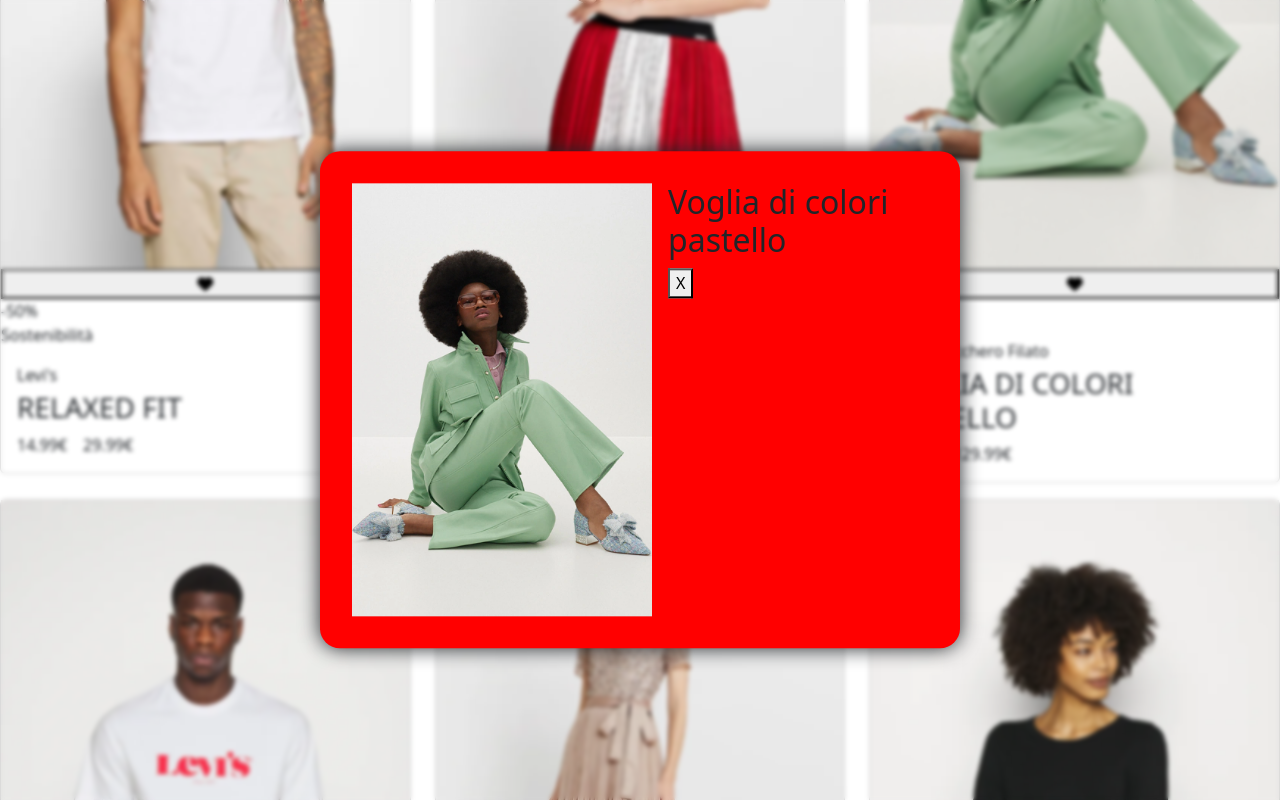
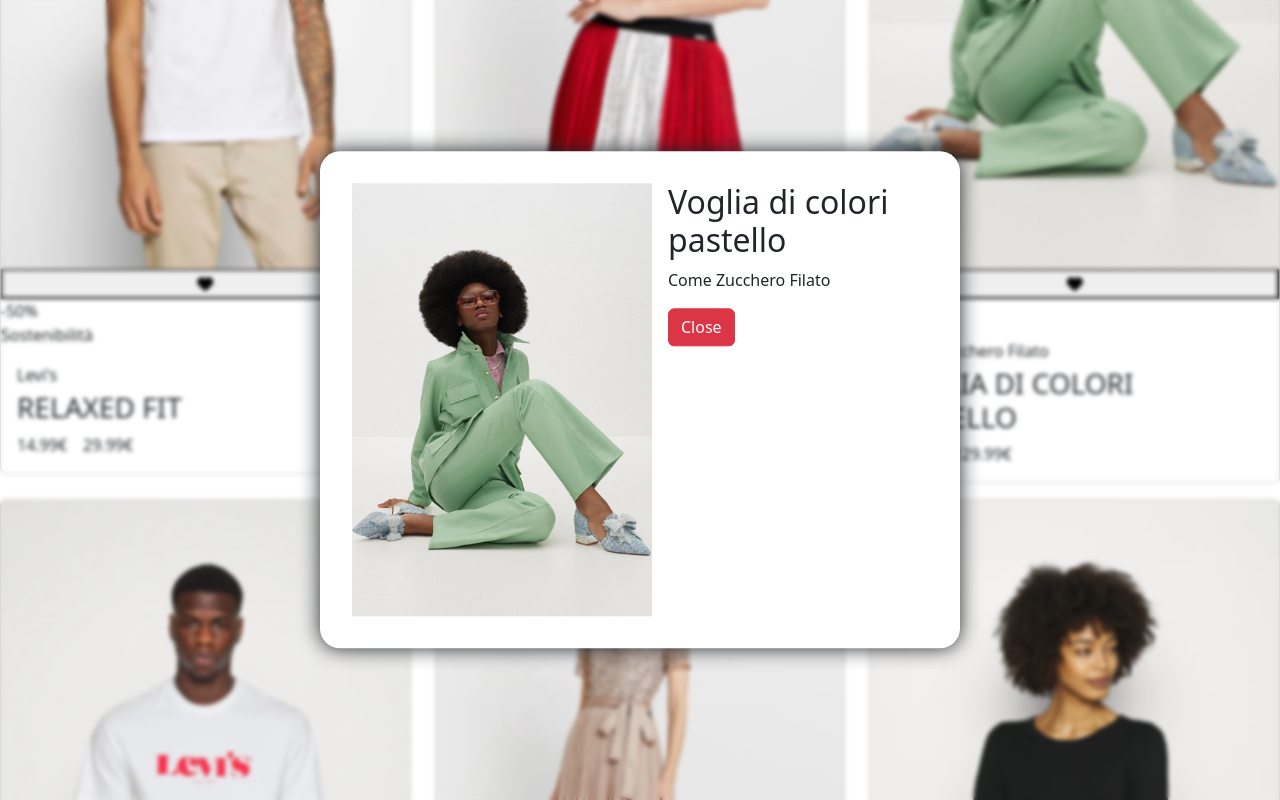
Before and after one commit to manuelloverso/vite-boolando, a Vue app: page / in a window 1280 px wide. Both pictures are taken after a click on the element "VOGLIA DI COLORI PASTELLO". Shown: the part 415-1215 px from the top of the page. Built offline with nearby package versions, Linux system fonts and the light colour scheme; data requests are answered from the project's data file; the HTML template or start-up script is replaced by a standard one.

Commit message:
add some style

```diff
--- a/src/App.vue
+++ b/src/App.vue
@@ -16,16 +16,13 @@ export default {
       store,
       isModalShowing: false,
       modalProduct: {},
-      isBlur: false,
     };
   },
 
   methods: {
     fillModal(product) {
-      this.isBlur = true;
       this.isModalShowing = true;
       this.modalProduct = product;
-      console.log(this.modalProduct);
     },
   },
 
@@ -38,16 +35,23 @@ export default {
 <template>
   <body>
     <div v-if="isModalShowing" class="overlay"></div>
+    <!-- modal card showed on article's name click -->
     <div v-if="isModalShowing" class="my-modal">
       <img :src="'/images/' + modalProduct.frontImage" alt="" />
       <div class="product-info">
         <h2>{{ modalProduct.name }}</h2>
-        <button @click="isModalShowing = false">X</button>
+        <p>{{ modalProduct.brand }}</p>
+        <button class="btn btn-danger" @click="isModalShowing = false">
+          Close
+        </button>
       </div>
     </div>
+    <!-- site header -->
     <AppHeader />
+    <!-- site main -->
     <main>
       <div class="my-container row row-gap-3 my-3">
+        <!-- product cards -->
         <MainProduct
           @showProduct="fillModal"
           :product="product"
@@ -56,6 +60,7 @@ export default {
         />
       </div>
     </main>
+    <!-- site footer -->
     <AppFooter />
   </body>
 </template>
@@ -80,7 +85,7 @@ export default {
   left: 50%;
   transform: translate(-50%, -50%);
   z-index: 3;
-  background-color: red;
+  background-color: white;
 
   img {
     width: 300px;
--- a/src/components/MainProduct.vue
+++ b/src/components/MainProduct.vue
@@ -80,9 +80,11 @@ export default {
       <!-- card body -->
       <div class="card-body">
         <p class="mb-1">{{ product.brand }}</p>
+        <!-- product name -->
         <h3 class="product-name" @click="$emit('showProduct', product)">
           {{ product.name.toUpperCase() }}
         </h3>
+        <!-- discounted price -->
         <span v-if="generateDiscount(product) != ''" class="discounted me-3"
           >{{
             (
@@ -91,7 +93,7 @@ export default {
             ).toFixed(2)
           }}€</span
         >
-        <!-- generateDiscount(product) == '' ? '' : 'deleted-price' -->
+        <!-- full price -->
         <span :class="{ 'deleted-price': generateDiscount(product) != '' }"
           >{{ product.price }}€</span
         >
```
